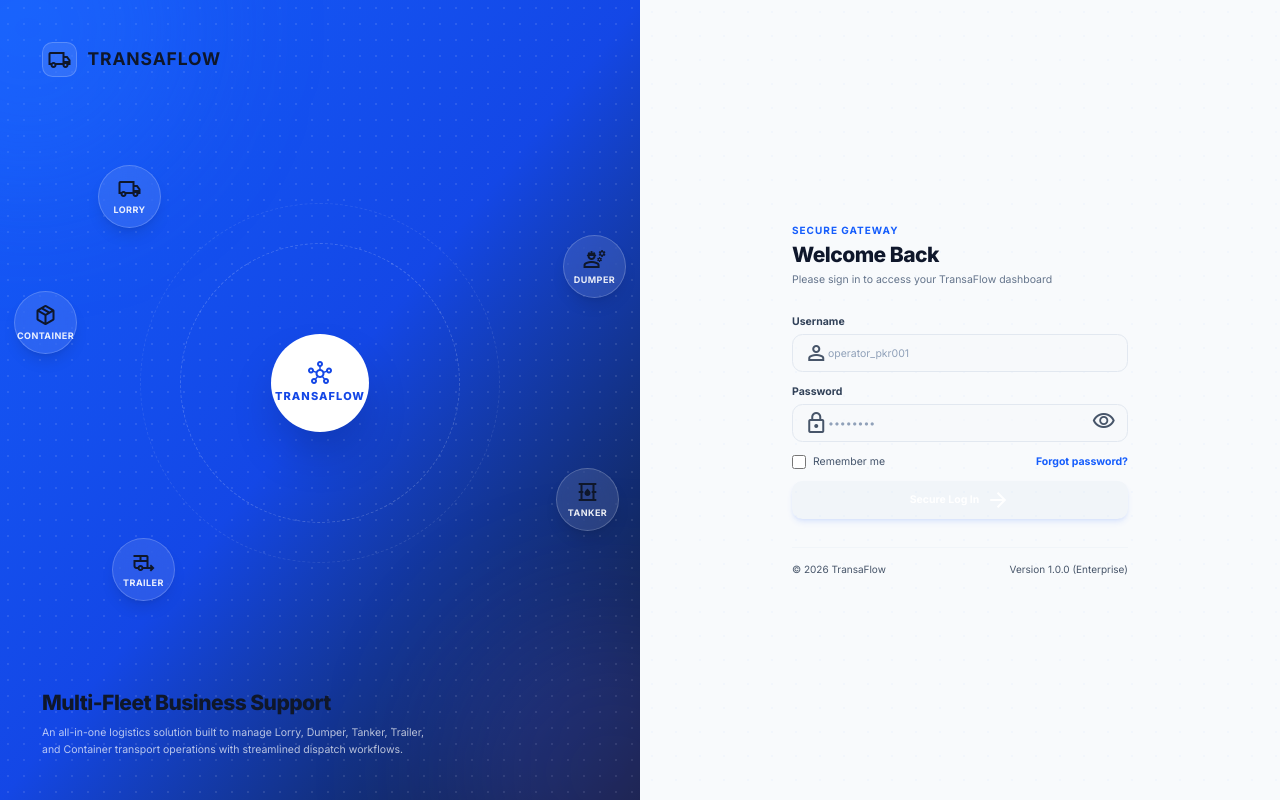
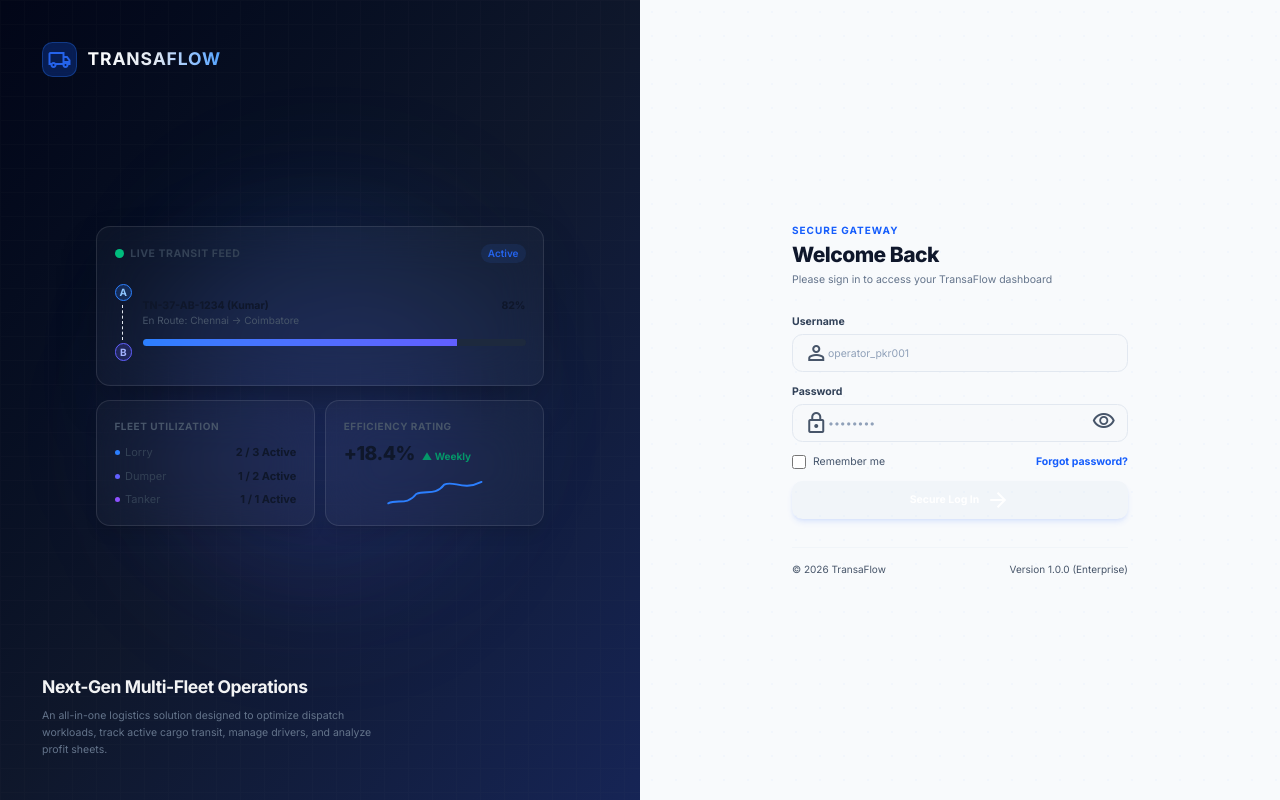
Before and after one commit to Mohanrajmohanms7/Trasport-ERP, an Angular app in the folder transport-frontend/: page /login in a window 1280 px wide. Built offline with nearby package versions, Linux system fonts and the light colour scheme.

Commit message:
Redesign: Replaced orbital network graph on login page with an attractive mockup dashboard layout containing live routing, fleet metrics, and efficiency index card elements

```diff
--- a/transport-frontend/src/app/auth/login/login.html
+++ b/transport-frontend/src/app/auth/login/login.html
@@ -1,70 +1,99 @@
 <div class="min-h-screen flex font-sans bg-slate-50 dark:bg-slate-950">
 
-  <!-- Left Side: Illustrative Panel (hidden on mobile/tablet) -->
-  <div class="hidden lg:flex lg:w-1/2 bg-gradient-to-br from-blue-600 via-blue-700 to-slate-900 text-white p-12 flex-col justify-between relative overflow-hidden">
-    <!-- Abstract background grid & glow -->
-    <div class="absolute inset-0 opacity-10 bg-[radial-gradient(#fff_1px,transparent_1px)] [background-size:16px_16px]"></div>
-    <div class="absolute -top-40 -left-40 w-96 h-96 rounded-full bg-blue-500/20 blur-3xl"></div>
-    <div class="absolute -bottom-40 -right-40 w-96 h-96 rounded-full bg-indigo-500/20 blur-3xl"></div>
+  <!-- Left Side: Immersive Dashboard Preview (hidden on mobile/tablet) -->
+  <div class="hidden lg:flex lg:w-1/2 bg-gradient-to-br from-slate-950 via-slate-900 to-blue-950 text-white p-12 flex-col justify-between relative overflow-hidden">
+    <!-- Grid pattern & glowing spotlights -->
+    <div class="absolute inset-0 opacity-[0.03] bg-[linear-gradient(to_right,#808080_1px,transparent_1px),linear-gradient(to_bottom,#808080_1px,transparent_1px)] [background-size:24px_24px]"></div>
+    <div class="absolute top-1/4 left-1/4 w-96 h-96 rounded-full bg-blue-500/10 blur-3xl"></div>
+    <div class="absolute bottom-1/4 right-1/4 w-96 h-96 rounded-full bg-indigo-500/10 blur-3xl"></div>
 
-    <!-- Top Brand Logo -->
+    <!-- Top Brand Header -->
     <div class="flex items-center gap-3 relative z-10 select-none">
-      <div class="w-10 h-10 rounded-xl bg-white/10 backdrop-blur-md flex items-center justify-center border border-white/20">
-        <span class="material-symbols-outlined text-white text-[24px]">local_shipping</span>
+      <div class="w-10 h-10 rounded-xl bg-blue-600/25 border border-blue-500/30 flex items-center justify-center backdrop-blur-md">
+        <span class="material-symbols-outlined text-blue-400 text-[24px]">local_shipping</span>
       </div>
-      <span class="text-xl font-bold tracking-wider">TRANSAFLOW</span>
+      <span class="text-xl font-bold tracking-wider bg-clip-text text-transparent bg-gradient-to-r from-white via-slate-200 to-blue-400">TRANSAFLOW</span>
     </div>
 
-    <!-- Center Network Diagram: Fleet Support types -->
-    <div class="relative flex items-center justify-center my-auto min-h-[380px]">
+    <!-- Center: Styled Mockup ERP Dashboard Panels -->
+    <div class="relative flex flex-col gap-6 w-full max-w-lg mx-auto z-10 select-none">
 
-      <!-- Central Hub Node -->
-      <div class="relative w-28 h-28 rounded-full bg-white text-blue-700 flex flex-col items-center justify-center shadow-2xl z-20 animate-pulse border border-white/20 select-none">
-        <span class="material-symbols-outlined text-[36px] font-bold">hub</span>
-        <span class="text-[11px] font-black tracking-widest mt-1">TRANSAFLOW</span>
+      <!-- Panel 1: Live Transit Route Tracker -->
+      <div class="bg-white/[0.03] backdrop-blur-xl border border-white/10 rounded-2xl p-5 shadow-[0_20px_50px_-20px_rgba(0,0,0,0.5)]">
+        <div class="flex justify-between items-center mb-4">
+          <div class="flex items-center gap-2">
+            <span class="w-2.5 h-2.5 rounded-full bg-emerald-500 animate-ping"></span>
+            <span class="text-xs font-bold uppercase tracking-wider text-slate-300">Live Transit Feed</span>
+          </div>
+          <span class="text-[10px] text-blue-400 font-semibold bg-blue-500/10 px-2 py-0.5 rounded-full">Active</span>
+        </div>
+
+        <div class="flex items-center gap-4 py-2">
+          <div class="flex flex-col items-center">
+            <span class="w-5 h-5 rounded-full bg-blue-500/20 border border-blue-500 flex items-center justify-center text-[10px] text-blue-300 font-bold">A</span>
+            <div class="w-0.5 h-10 border-l border-dashed border-slate-700 my-1"></div>
+            <span class="w-5 h-5 rounded-full bg-indigo-500/20 border border-indigo-500 flex items-center justify-center text-[10px] text-indigo-300 font-bold">B</span>
+          </div>
+          <div class="flex-1">
+            <div class="flex justify-between items-start">
+              <div>
+                <h4 class="text-xs font-bold text-white">TN-37-AB-1234 (Kumar)</h4>
+                <p class="text-[10px] text-slate-400">En Route: Chennai → Coimbatore</p>
+              </div>
+              <span class="text-xs font-bold text-white">82%</span>
+            </div>
+            <!-- Route Progress Bar -->
+            <div class="w-full bg-slate-800 h-2 rounded-full mt-3 overflow-hidden">
+              <div class="bg-gradient-to-r from-blue-500 to-indigo-500 h-full w-[82%]" style="transition: width 1s ease-out"></div>
+            </div>
+          </div>
+        </div>
       </div>
 
-      <!-- Orbital Rings -->
-      <div class="absolute w-80 h-80 border border-dashed border-white/20 rounded-full animate-[spin_60s_linear_infinite]"></div>
-      <div class="absolute w-[360px] h-[360px] border border-dashed border-white/10 rounded-full animate-[spin_100s_linear_infinite]"></div>
+      <!-- Grid of Stats & Fleet Categories -->
+      <div class="grid grid-cols-2 gap-4">
 
-      <!-- Lorry Node -->
-      <div class="absolute -top-8 left-16 w-18 h-18 rounded-full bg-white/10 backdrop-blur-md border border-white/20 flex flex-col items-center justify-center text-white shadow-lg hover:scale-110 transition z-20 select-none" title="Lorry / Truck Support">
-        <span class="material-symbols-outlined text-[22px]">local_shipping</span>
-        <span class="text-[9px] font-bold tracking-wider mt-0.5 uppercase text-white/90">Lorry</span>
-      </div>
+        <!-- Fleet Active Statuses -->
+        <div class="bg-white/[0.03] backdrop-blur-xl border border-white/10 rounded-2xl p-5 shadow-lg flex flex-col justify-between">
+          <span class="text-[10px] font-bold uppercase tracking-wider text-slate-400 block mb-3">Fleet Utilization</span>
+          <div class="flex flex-col gap-2">
+            <div class="flex justify-between text-[11px]">
+              <span class="text-slate-300 flex items-center gap-1.5"><span class="w-1.5 h-1.5 rounded-full bg-blue-500"></span>Lorry</span>
+              <span class="font-bold">2 / 3 Active</span>
+            </div>
+            <div class="flex justify-between text-[11px]">
+              <span class="text-slate-300 flex items-center gap-1.5"><span class="w-1.5 h-1.5 rounded-full bg-indigo-500"></span>Dumper</span>
+              <span class="font-bold">1 / 2 Active</span>
+            </div>
+            <div class="flex justify-between text-[11px]">
+              <span class="text-slate-300 flex items-center gap-1.5"><span class="w-1.5 h-1.5 rounded-full bg-violet-500"></span>Tanker</span>
+              <span class="font-bold">1 / 1 Active</span>
+            </div>
+          </div>
+        </div>
 
-      <!-- Dumper Node -->
-      <div class="absolute top-12 -right-8 w-18 h-18 rounded-full bg-white/10 backdrop-blur-md border border-white/20 flex flex-col items-center justify-center text-white shadow-lg hover:scale-110 transition z-20 select-none" title="Dumper / Tipper Support">
-        <span class="material-symbols-outlined text-[22px]">engineering</span>
-        <span class="text-[9px] font-bold tracking-wider mt-0.5 uppercase text-white/90">Dumper</span>
-      </div>
+        <!-- Profit/Efficiency Index -->
+        <div class="bg-white/[0.03] backdrop-blur-xl border border-white/10 rounded-2xl p-5 shadow-lg flex flex-col justify-between">
+          <span class="text-[10px] font-bold uppercase tracking-wider text-slate-400 block mb-2">Efficiency Rating</span>
+          <div class="flex items-baseline gap-2">
+            <span class="text-3xl font-extrabold tracking-tight text-white">+18.4%</span>
+            <span class="text-[10px] text-emerald-400 font-bold flex items-center">▲ Weekly</span>
+          </div>
+          <!-- Sparkline representation -->
+          <svg class="w-full h-8 mt-4 text-blue-500" viewBox="0 0 100 30" fill="none" stroke="currentColor" stroke-width="2">
+            <path d="M0 25 C10 20, 20 28, 30 15 C40 10, 50 18, 60 5 C70 0, 80 12, 100 2" stroke-linecap="round"/>
+          </svg>
+        </div>
 
-      <!-- Tanker Node -->
-      <div class="absolute bottom-12 -right-6 w-18 h-18 rounded-full bg-white/10 backdrop-blur-md border border-white/20 flex flex-col items-center justify-center text-white shadow-lg hover:scale-110 transition z-20 select-none" title="Chemical / Oil Tanker Support">
-        <span class="material-symbols-outlined text-[22px]">oil_barrel</span>
-        <span class="text-[9px] font-bold tracking-wider mt-0.5 uppercase text-white/90">Tanker</span>
-      </div>
-
-      <!-- Trailer Node -->
-      <div class="absolute -bottom-8 left-20 w-18 h-18 rounded-full bg-white/10 backdrop-blur-md border border-white/20 flex flex-col items-center justify-center text-white shadow-lg hover:scale-110 transition z-20 select-none" title="Trailer Support">
-        <span class="material-symbols-outlined text-[22px]">rv_hookup</span>
-        <span class="text-[9px] font-bold tracking-wider mt-0.5 uppercase text-white/90">Trailer</span>
-      </div>
-
-      <!-- Container Node -->
-      <div class="absolute top-28 -left-8 w-18 h-18 rounded-full bg-white/10 backdrop-blur-md border border-white/20 flex flex-col items-center justify-center text-white shadow-lg hover:scale-110 transition z-20 select-none" title="Container Cargo Support">
-        <span class="material-symbols-outlined text-[22px]">package_2</span>
-        <span class="text-[9px] font-bold tracking-wider mt-0.5 uppercase text-white/90">Container</span>
       </div>
 
     </div>
 
     <!-- Bottom Instructions Footer -->
     <div class="relative z-10 select-none">
-      <h2 class="text-2xl font-extrabold tracking-tight mb-2">Multi-Fleet Business Support</h2>
-      <p class="text-xs text-white/70 leading-relaxed max-w-md">
-        An all-in-one logistics solution built to manage Lorry, Dumper, Tanker, Trailer, and Container transport operations with streamlined dispatch workflows.
+      <h2 class="text-xl font-bold tracking-tight mb-2 text-white/95">Next-Gen Multi-Fleet Operations</h2>
+      <p class="text-xs text-slate-450 leading-relaxed max-w-sm">
+        An all-in-one logistics solution designed to optimize dispatch workloads, track active cargo transit, manage drivers, and analyze profit sheets.
       </p>
     </div>
 
```
